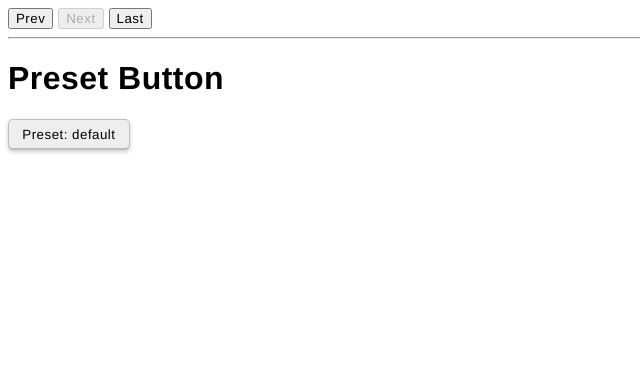
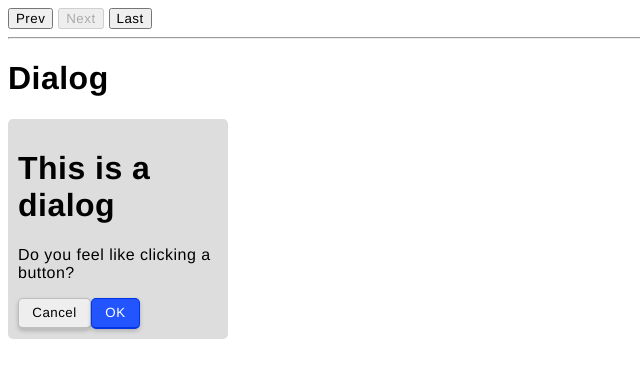
Before and after one commit to geon/styled-components-workshop, a React app: page / in a window 1280 px wide. Both pictures are taken after a click on the button "Last". Shown: the top 378 px of the page, without its empty margins (0-640 px from the left). Built offline with nearby package versions, Linux system fonts and the light colour scheme.

Commit message:
Added dialog.

```diff
--- a/src/RootComponent.tsx
+++ b/src/RootComponent.tsx
@@ -4,11 +4,13 @@ import { Page } from "./types";
 import { simpleButtonPage } from "./pages/SimpleButtonPage";
 import { configurableButtonPage } from "./pages/ConfigurableButtonPage";
 import { presetButtonPage } from "./pages/PresetButtonPage";
+import { dialogPage } from "./pages/DialogPage";
 
 const pages: readonly Page[] = [
 	simpleButtonPage,
 	configurableButtonPage,
 	presetButtonPage,
+	dialogPage,
 ];
 
 export function RootComponent() {
--- /dev/null
+++ b/src/components/Dialog.tsx
@@ -0,0 +1,24 @@
+import * as React from "react";
+import styled from "styled-components";
+import { PresetButton } from "../components/PresetButton";
+
+const Style = styled.div`
+	border-radius: 5px;
+	background: #ddd;
+	width: 200px;
+	padding: 10px;
+`;
+
+interface DialogProps {
+	readonly children: React.ReactNode;
+}
+
+export function Dialog(props: DialogProps) {
+	return (
+		<Style>
+			{props.children}
+			<PresetButton>Cancel</PresetButton>
+			<PresetButton preset="primary">OK</PresetButton>
+		</Style>
+	);
+}
--- /dev/null
+++ b/src/pages/DialogPage.tsx
@@ -0,0 +1,15 @@
+import * as React from "react";
+import { Page } from "../types";
+import { Dialog } from "../components/Dialog";
+
+export const dialogPage: Page = {
+	title: "Dialog",
+	component: () => {
+		return (
+			<Dialog>
+				<h1>This is a dialog</h1>
+				<p>Do you feel like clicking a button?</p>
+			</Dialog>
+		);
+	},
+};
```
